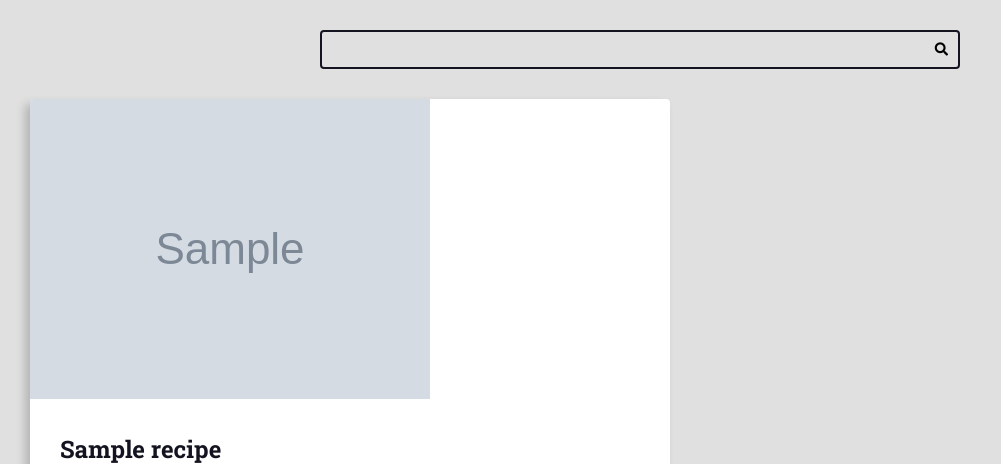
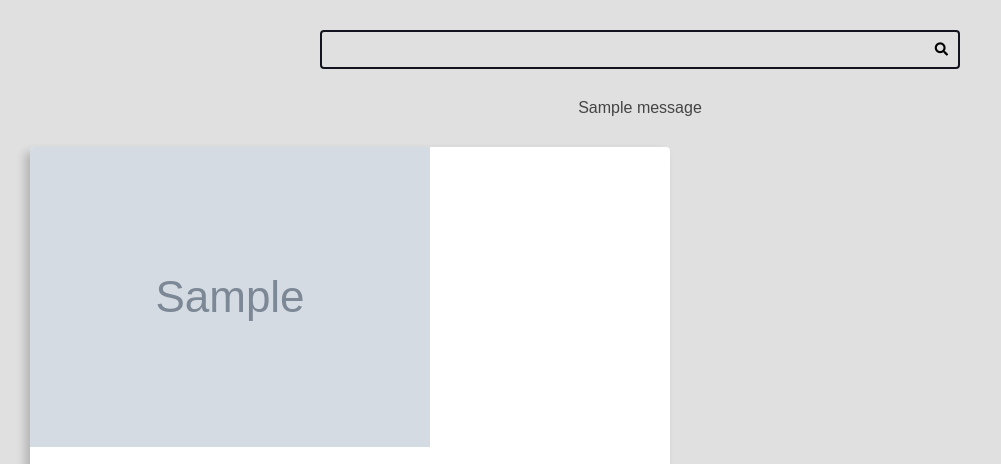
Before and after one commit to lordrodrigoo/Django, a Django app: template recipes/templates/recipes/pages/home.html in a window 1280 px wide. Shown: the part 113-577 px from the top of the page, without its empty margins (0-1001 px from the left). Run offline with Django 5.2, Linux system fonts and the light colour scheme; the template is opened without the code that fills it: values that come from a table or form of the project are taken from there, others are empty; tables that the repository leaves empty hold one stand-in row (values such as "Sample post"); grey boxes marked "Sample" are stand-in pictures; one stand-in notice (Sample message) is shown; parts of the project's set-up code (start-up, migrations or seed data) failed here and were passed over.

Commit message:
Configure Django flash messages

```diff
--- a/recipes/templates/recipes/pages/home.html
+++ b/recipes/templates/recipes/pages/home.html
@@ -3,6 +3,16 @@
 {% block title  %}Home | {% endblock title  %}
 
 {% block content %}
+
+
+{% if messages %}
+<div class="main-content center container">
+        {% for message in messages  %}
+            {{message}}
+        {% endfor %}
+</div>
+{% endif %}
+
 <div class="main-content main-content-list container">
 
 {% for recipe in recipes  %}
--- a/recipes/views.py
+++ b/recipes/views.py
@@ -4,6 +4,7 @@ from django.db.models import Q
 from recipes.models import Recipe
 from django.core.paginator import Paginator
 from utils.pagination import make_pagination
+from django.contrib import messages
 
 import os
 # Create your views here.
@@ -12,6 +13,8 @@ PER_PAGE = int(os.environ.get('PER_PAGE'))
 
 def home(request):
     recipes = Recipe.objects.filter(is_published=True,).order_by('-id')
+
+    messages.success(request, 'Opa, Você pesquisou algo...')
 
     page_obj, pagination_range = make_pagination(request, recipes, PER_PAGE )
 
```
Also changed, not shown: project/settings.py (+11 -1 lines).
